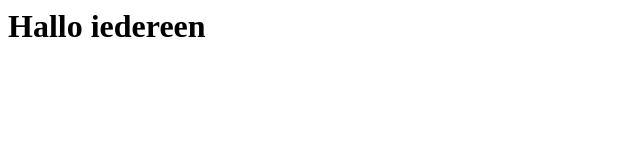
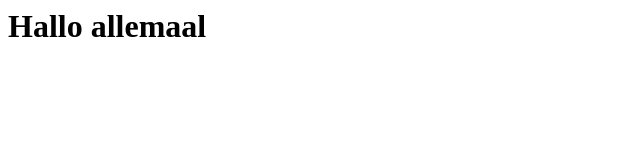
Before and after one commit to DotNetAtWork/vscode, a plain HTML site: page index.html in a window 1280 px wide. Shown: the full height of the page, 0-640 px from the left. Drawn offline with Linux system fonts and the light colour scheme.

Commit message:
Update index.html

```diff
--- a/index.html
+++ b/index.html
@@ -3,6 +3,6 @@
         <title>Hallo</title>
     </head>
     <body>
-        <h1>Hallo iedereen</h1>
+        <h1>Hallo allemaal</h1>
     </body>
 </html>
```
